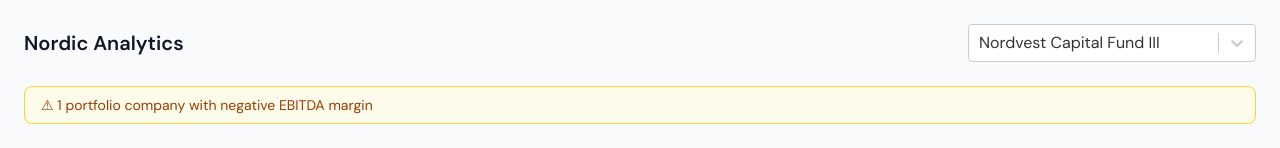
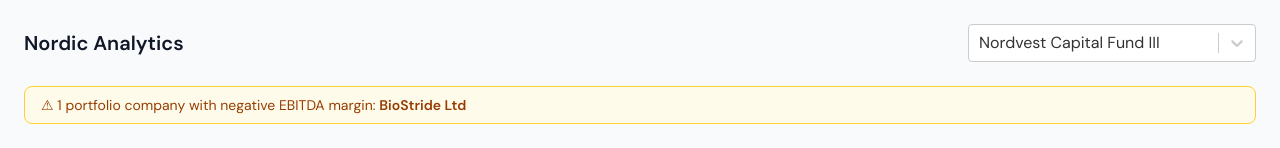
Before and after one commit to SarahSolkar/nordic-dashboard, a React (Vite) app: page / in a window 1280 px wide. Shown: the top 148 px of the page. Built offline with nearby package versions, Linux system fonts and the light colour scheme.

Commit message:
add company name in alert banner

```diff
--- a/src/components/AlertBanner.tsx
+++ b/src/components/AlertBanner.tsx
@@ -1,12 +1,21 @@
 import type { PortfolioCompany } from "../types";
 
-export function AlertBanner({ companies }: { companies: PortfolioCompany[] }) {
-  const count = companies.filter((c) => c.ebitdaMargin < 0).length;
-  if (count === 0) return null;
+interface Props {
+  companies: PortfolioCompany[];
+}
+
+export function AlertBanner({ companies }: Props) {
+  const negative = companies.filter((c) => c.ebitdaMargin < 0);
+
+  if (negative.length === 0) return null;
+
+  const names = negative.map((c) => c.name).join(", ");
+
   return (
-    <div className="bg-amber-50 border border-amber-300 text-amber-800 rounded-lg px-4 py-2 text-sm">
-      ⚠ {count} portfolio {count === 1 ? "company" : "companies"} with negative
-      EBITDA margin
+    <div className="bg-amber-50 dark:bg-amber-950 border border-amber-300 dark:border-amber-700 text-amber-800 dark:text-amber-300 rounded-lg px-4 py-2 text-sm">
+      ⚠ {negative.length} portfolio{" "}
+      {negative.length === 1 ? "company" : "companies"} with negative EBITDA
+      margin: <span className="font-semibold">{names}</span>
     </div>
   );
 }
```
Also changed, not shown: 1 other file (tests, documents, lock files or other folders).
